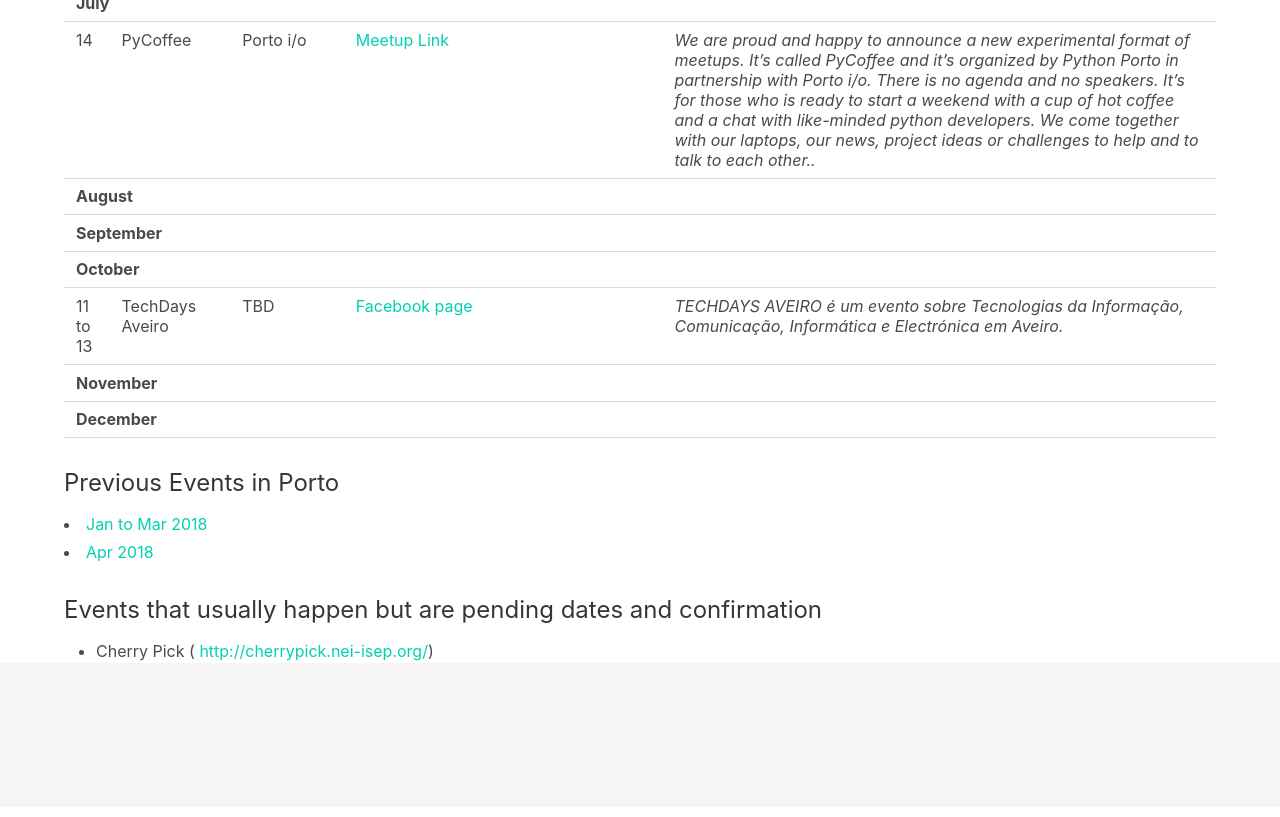
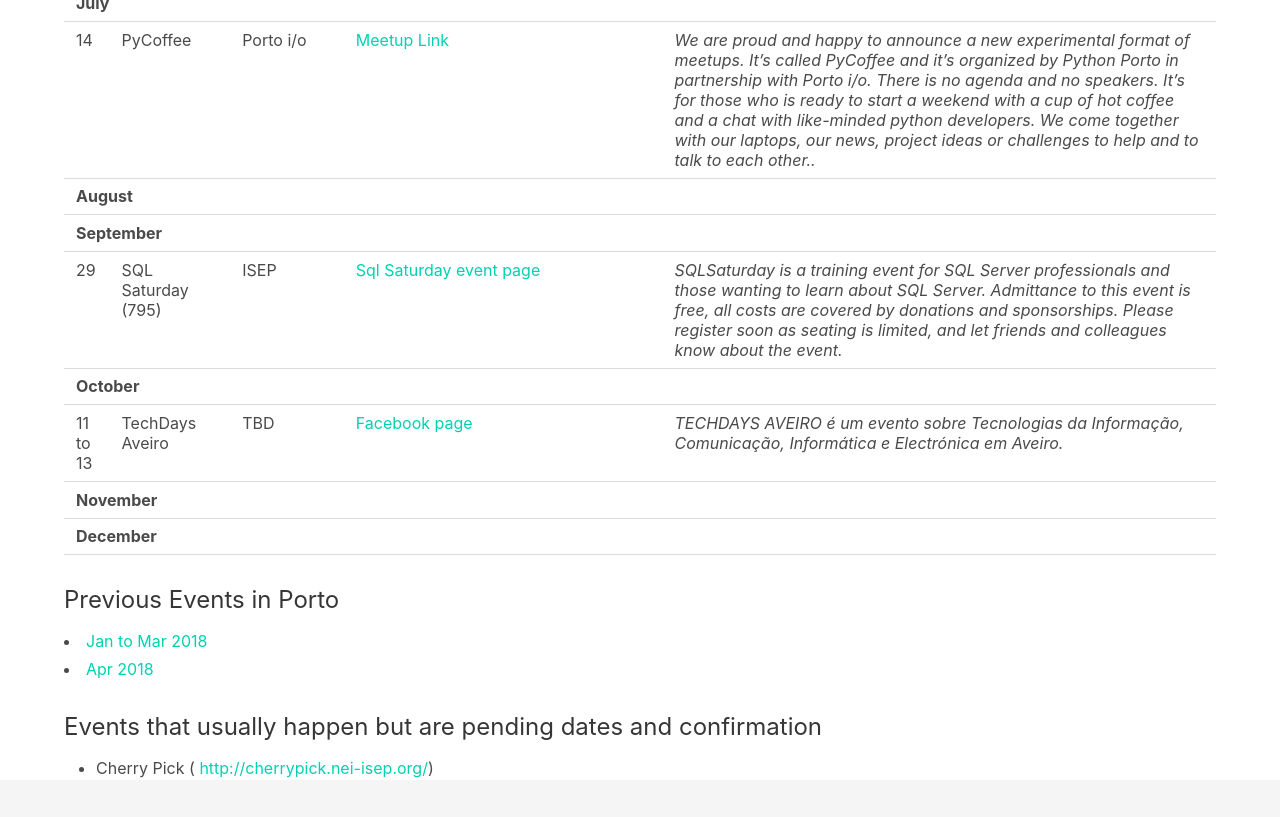
Before and after one commit to DevOpsPorto/devopsporto.github.io, a Jekyll site: the page built from events.html, in a window 1280 px wide and 900 px high, scrolled down 5335 px. Shown: the top 817 px of the window. Built offline with Jekyll 4.4.1, drawn with Linux system fonts in a browser that asks for light colours.

Commit message:
add sql saturday to events

```diff
--- a/events.html
+++ b/events.html
@@ -552,7 +552,17 @@
                 <b>September</b>
             </td>
         </tr>
-        <tr></tr>
+        <tr>
+            <td>29</td>
+            <td>SQL Saturday (795)</td>
+            <td>ISEP</td>
+            <td>
+                <a href="http://www.sqlsaturday.com/795/eventhome.aspx" target="_blank">Sql Saturday event page</a>
+            </td>
+            <td>
+                <i>SQLSaturday is a training event for SQL Server professionals and those wanting to learn about SQL Server. Admittance to this event is free, all costs are covered by donations and sponsorships. Please register soon as seating is limited, and let friends and colleagues know about the event.</i>
+            </td>
+        </tr>
         <tr></tr>
         <tr>
             <td colspan="5">
```
